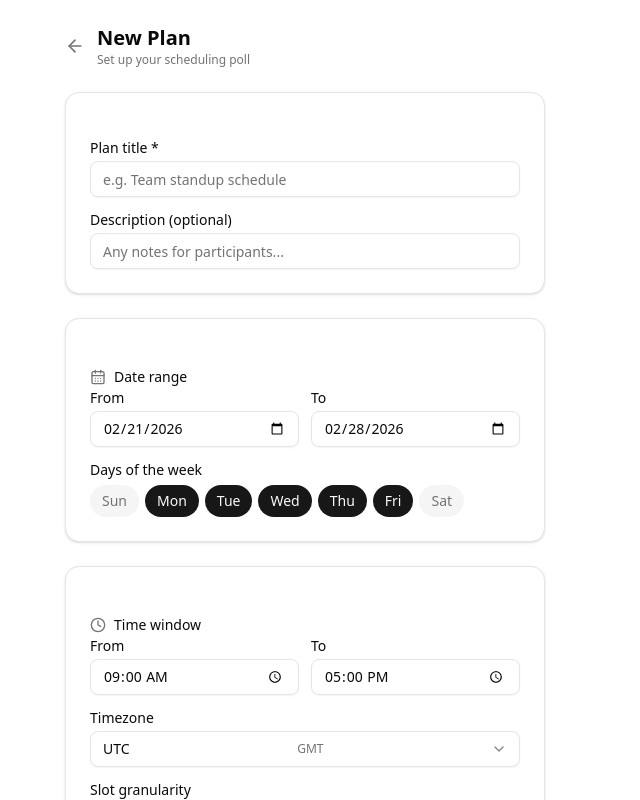
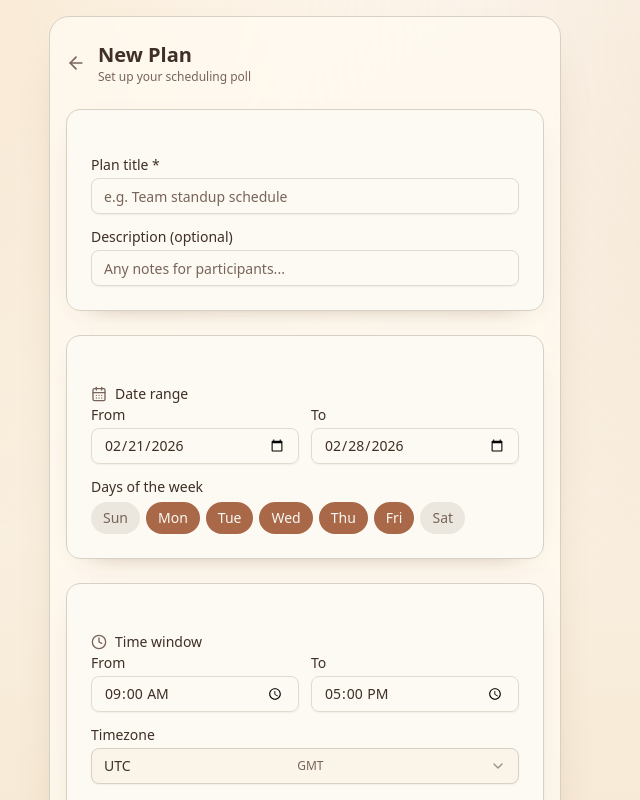
Before and after one commit to hydrolink/meetlink, a Next.js app: page /create in a window 1280 px wide. Shown: the top 800 px of the page, without its empty margins (335-975 px from the left). Built offline with nearby package versions, Linux system fonts and the light colour scheme.

Commit message:
feat: update color variables and styles for improved UI consistency

```diff
--- a/src/app/globals.css
+++ b/src/app/globals.css
@@ -49,71 +49,71 @@
 
 :root {
   --radius: 0.625rem;
-  --background: oklch(1 0 0);
-  --foreground: oklch(0.145 0 0);
-  --card: oklch(1 0 0);
-  --card-foreground: oklch(0.145 0 0);
-  --popover: oklch(1 0 0);
-  --popover-foreground: oklch(0.145 0 0);
-  --primary: oklch(0.205 0 0);
-  --primary-foreground: oklch(0.985 0 0);
-  --secondary: oklch(0.97 0 0);
-  --secondary-foreground: oklch(0.205 0 0);
-  --muted: oklch(0.97 0 0);
-  --muted-foreground: oklch(0.556 0 0);
-  --accent: oklch(0.97 0 0);
-  --accent-foreground: oklch(0.205 0 0);
+  --background: oklch(0.97 0.016 83);
+  --foreground: oklch(0.32 0.028 50);
+  --card: oklch(0.985 0.01 84);
+  --card-foreground: oklch(0.32 0.028 50);
+  --popover: oklch(0.985 0.01 84);
+  --popover-foreground: oklch(0.32 0.028 50);
+  --primary: oklch(0.58 0.096 47);
+  --primary-foreground: oklch(0.98 0.006 90);
+  --secondary: oklch(0.93 0.02 83);
+  --secondary-foreground: oklch(0.35 0.03 48);
+  --muted: oklch(0.93 0.014 84);
+  --muted-foreground: oklch(0.52 0.03 52);
+  --accent: oklch(0.91 0.034 73);
+  --accent-foreground: oklch(0.35 0.03 48);
   --destructive: oklch(0.577 0.245 27.325);
-  --border: oklch(0.922 0 0);
-  --input: oklch(0.922 0 0);
-  --ring: oklch(0.708 0 0);
-  --chart-1: oklch(0.646 0.222 41.116);
-  --chart-2: oklch(0.6 0.118 184.704);
-  --chart-3: oklch(0.398 0.07 227.392);
-  --chart-4: oklch(0.828 0.189 84.429);
-  --chart-5: oklch(0.769 0.188 70.08);
-  --sidebar: oklch(0.985 0 0);
-  --sidebar-foreground: oklch(0.145 0 0);
-  --sidebar-primary: oklch(0.205 0 0);
-  --sidebar-primary-foreground: oklch(0.985 0 0);
-  --sidebar-accent: oklch(0.97 0 0);
-  --sidebar-accent-foreground: oklch(0.205 0 0);
-  --sidebar-border: oklch(0.922 0 0);
-  --sidebar-ring: oklch(0.708 0 0);
+  --border: oklch(0.86 0.018 79);
+  --input: oklch(0.89 0.016 80);
+  --ring: oklch(0.66 0.08 47);
+  --chart-1: oklch(0.63 0.12 45);
+  --chart-2: oklch(0.7 0.1 72);
+  --chart-3: oklch(0.55 0.09 35);
+  --chart-4: oklch(0.79 0.08 90);
+  --chart-5: oklch(0.69 0.08 20);
+  --sidebar: oklch(0.982 0.012 83);
+  --sidebar-foreground: oklch(0.32 0.028 50);
+  --sidebar-primary: oklch(0.58 0.096 47);
+  --sidebar-primary-foreground: oklch(0.98 0.006 90);
+  --sidebar-accent: oklch(0.92 0.018 83);
+  --sidebar-accent-foreground: oklch(0.35 0.03 48);
+  --sidebar-border: oklch(0.86 0.018 79);
+  --sidebar-ring: oklch(0.66 0.08 47);
 }
 
 .dark {
-  --background: oklch(0.145 0 0);
-  --foreground: oklch(0.985 0 0);
-  --card: oklch(0.205 0 0);
-  --card-foreground: oklch(0.985 0 0);
-  --popover: oklch(0.205 0 0);
-  --popover-foreground: oklch(0.985 0 0);
-  --primary: oklch(0.922 0 0);
-  --primary-foreground: oklch(0.205 0 0);
-  --secondary: oklch(0.269 0 0);
-  --secondary-foreground: oklch(0.985 0 0);
-  --muted: oklch(0.269 0 0);
-  --muted-foreground: oklch(0.708 0 0);
-  --accent: oklch(0.269 0 0);
-  --accent-foreground: oklch(0.985 0 0);
+  --background: oklch(0.24 0.024 48);
+  --foreground: oklch(0.94 0.012 84);
+  --card: oklch(0.27 0.024 48);
+  --card-foreground: oklch(0.94 0.012 84);
+  --popover: oklch(0.27 0.024 48);
+  --popover-foreground: oklch(0.94 0.012 84);
+  --primary: oklch(0.73 0.09 58);
+  --primary-foreground: oklch(0.27 0.024 48);
+  --secondary: oklch(0.32 0.02 50);
+  --secondary-foreground: oklch(0.94 0.012 84);
+  --muted: oklch(0.32 0.02 50);
+  --muted-foreground: oklch(0.78 0.02 75);
+  --accent: oklch(0.35 0.025 54);
+  --accent-foreground: oklch(0.94 0.012 84);
   --destructive: oklch(0.704 0.191 22.216);
-  --border: oklch(1 0 0 / 10%);
-  --input: oklch(1 0 0 / 15%);
-  --ring: oklch(0.556 0 0);
-  --chart-1: oklch(0.488 0.243 264.376);
-  --chart-2: oklch(0.696 0.17 162.48);
-  --chart-3: oklch(0.769 0.188 70.08);
-  --chart-4: oklch(0.627 0.265 303.9);
-  --chart-5: oklch(0.645 0.246 16.439);
-  --sidebar: oklch(0.205 0 0);
-  --sidebar-foreground: oklch(0.985 0 0);
-  --sidebar-primary: oklch(0.488 0.243 264.376);
-  --sidebar-primary-foreground: oklch(0.985 0 0);
-  --sidebar-accent: oklch(0.269 0 0);
-  --sidebar-accent-foreground: oklch(0.985 0 0);
-  --sidebar-border: oklch(1 0 0 / 10%);
-  --sidebar-ring: oklch(0.556 0 0);
+  --border: oklch(1 0 0 / 12%);
+  --input: oklch(1 0 0 / 17%);
+  --ring: oklch(0.72 0.08 58);
+  --chart-1: oklch(0.66 0.1 48);
+  --chart-2: oklch(0.72 0.08 72);
+  --chart-3: oklch(0.62 0.08 30);
+  --chart-4: oklch(0.8 0.08 92);
+  --chart-5: oklch(0.7 0.08 20);
+  --sidebar: oklch(0.27 0.024 48);
+  --sidebar-foreground: oklch(0.94 0.012 84);
+  --sidebar-primary: oklch(0.73 0.09 58);
+  --sidebar-primary-foreground: oklch(0.27 0.024 48);
+  --sidebar-accent: oklch(0.32 0.02 50);
+  --sidebar-accent-foreground: oklch(0.94 0.012 84);
+  --sidebar-border: oklch(1 0 0 / 12%);
+  --sidebar-ring: oklch(0.72 0.08 58);
 }
 
 @layer base {
@@ -121,6 +121,29 @@
     @apply border-border outline-ring/50;
   }
   body {
-    @apply bg-background text-foreground;
+    @apply text-foreground;
+    background-color: var(--background);
+    background-image:
+      radial-gradient(circle at 12% -8%, rgba(224, 171, 103, 0.28), transparent 45%),
+      radial-gradient(circle at 95% 4%, rgba(197, 140, 88, 0.2), transparent 42%),
+      linear-gradient(180deg, #fffaf2 0%, #f7ead6 100%);
+    background-attachment: fixed;
+  }
+
+  .app-shell {
+    position: relative;
+    z-index: 0;
+  }
+
+  @media (min-width: 640px) {
+    .app-shell {
+      margin-top: 1rem;
+      margin-bottom: 1rem;
+      border: 1px solid var(--border);
+      border-radius: 1.25rem;
+      background: rgba(255, 250, 241, 0.78);
+      box-shadow: 0 20px 48px -30px rgba(120, 84, 44, 0.45);
+      backdrop-filter: blur(2px);
+    }
   }
 }
--- a/src/app/layout.tsx
+++ b/src/app/layout.tsx
@@ -25,7 +25,7 @@ export const viewport: Viewport = {
   initialScale: 1,
   maximumScale: 1,
   userScalable: false,
-  themeColor: "#ffffff",
+  themeColor: "#f7ead6",
 };
 
 export default function RootLayout({
@@ -47,7 +47,7 @@ export default function RootLayout({
       </head>
       <body className={`${geist.variable} font-sans antialiased bg-background text-foreground`}>
         <TMAProvider>
-          <main className="min-h-screen max-w-lg mx-auto px-4 py-6">{children}</main>
+          <main className="app-shell min-h-screen max-w-lg mx-auto px-4 py-6">{children}</main>
           <Toaster position="bottom-center" richColors />
         </TMAProvider>
       </body>
--- a/src/app/page.tsx
+++ b/src/app/page.tsx
@@ -4,13 +4,13 @@ import { Button } from "@/components/ui/button";
 
 export default function HomePage() {
   return (
-    <div className="flex flex-col items-center py-10 gap-8">
+    <div className="relative flex flex-col items-center py-10 gap-8">
       {/* Logo / Hero */}
       <div className="text-center space-y-3">
-        <div className="inline-flex items-center justify-center w-16 h-16 rounded-2xl bg-primary/10 mb-2">
-          <Calendar className="h-8 w-8 text-primary" />
+        <div className="inline-flex items-center justify-center w-[4.5rem] h-[4.5rem] rounded-3xl mb-2 bg-gradient-to-br from-[#f8e4c5] via-[#f4d5ab] to-[#e8b780] ring-1 ring-[#d8b486] shadow-[0_14px_34px_-18px_rgba(143,94,41,0.85)]">
+          <Calendar className="h-8 w-8 text-[#8f5b29]" />
         </div>
-        <h1 className="text-3xl font-bold tracking-tight">Meetlink</h1>
+        <h1 className="text-3xl font-bold tracking-tight text-[#5f3f24]">Meetlink</h1>
         <p className="text-muted-foreground text-base max-w-xs mx-auto">
           Find the perfect time to meet. Create a poll, share the link, see when everyone&apos;s
           free.
@@ -19,7 +19,10 @@ export default function HomePage() {
 
       {/* CTA */}
       <Link href="/create" className="w-full max-w-sm">
-        <Button size="lg" className="w-full h-14 text-base font-semibold gap-2">
+        <Button
+          size="lg"
+          className="w-full h-14 text-base font-semibold gap-2 shadow-[0_14px_26px_-18px_rgba(136,88,35,0.95)]"
+        >
           Create a New Plan
           <ArrowRight className="h-5 w-5" />
         </Button>
@@ -57,7 +60,7 @@ function FeatureItem({
   description: string;
 }) {
   return (
-    <div className="flex gap-3 p-4 rounded-xl bg-muted/50">
+    <div className="flex gap-3 p-4 rounded-xl border border-border/70 bg-card/70 backdrop-blur-[1px]">
       <div className="shrink-0 text-primary mt-0.5">{icon}</div>
       <div>
         <p className="font-medium text-sm">{title}</p>
--- a/src/components/ui/card.tsx
+++ b/src/components/ui/card.tsx
@@ -7,7 +7,7 @@ function Card({ className, ...props }: React.ComponentProps<"div">) {
     <div
       data-slot="card"
       className={cn(
-        "bg-card text-card-foreground flex flex-col gap-6 rounded-xl border py-6 shadow-sm",
+        "bg-card/95 text-card-foreground flex flex-col gap-6 rounded-xl border py-6 shadow-[0_10px_28px_-24px_rgba(113,74,33,0.85)]",
         className
       )}
       {...props}
--- a/src/lib/results.ts
+++ b/src/lib/results.ts
@@ -37,7 +37,7 @@ export function getTopSlots(slots: SlotResult[], n: number = 10): SlotResult[] {
 }
 
 /**
- * Computes heatmap intensity (0.0–1.0) for a slot.
+ * Computes heatmap intensity (0.0-1.0) for a slot.
  */
 export function slotIntensity(slot: SlotResult, totalParticipants: number): number {
   if (totalParticipants === 0) return 0;
@@ -57,13 +57,15 @@ export function groupSlotsByDate(slots: SlotResult[]): Map<string, SlotResult[]>
 }
 
 /**
- * Returns heatmap CSS color based on intensity (0.0–1.0).
- * 0 = light gray, 1 = deep green.
+ * Returns heatmap CSS color based on intensity (0.0-1.0).
+ * 0 = light cream, 1 = warm amber.
  */
 export function intensityToColor(intensity: number): string {
-  if (intensity === 0) return "hsl(0, 0%, 93%)"; // gray-100
-  // Interpolate from light green to deep green
-  const lightness = Math.round(90 - intensity * 55); // 90% → 35%
-  const saturation = Math.round(40 + intensity * 50); // 40% → 90%
-  return `hsl(142, ${saturation}%, ${lightness}%)`;
+  if (intensity === 0) return "hsl(38 36% 89%)";
+
+  // Interpolate from warm beige to toasted amber.
+  const hue = Math.round(42 - intensity * 14); // 42 -> 28
+  const saturation = Math.round(42 + intensity * 28); // 42 -> 70
+  const lightness = Math.round(86 - intensity * 40); // 86 -> 46
+  return `hsl(${hue} ${saturation}% ${lightness}%)`;
 }
```
Also changed, not shown: src/components/slot-grid-selector.tsx (+101 -51 lines).
